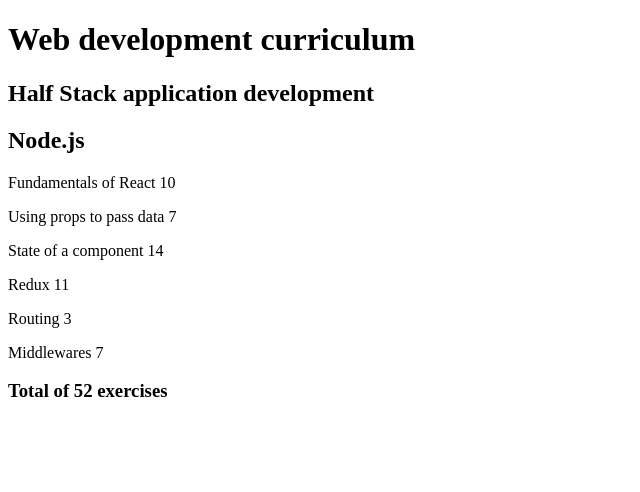
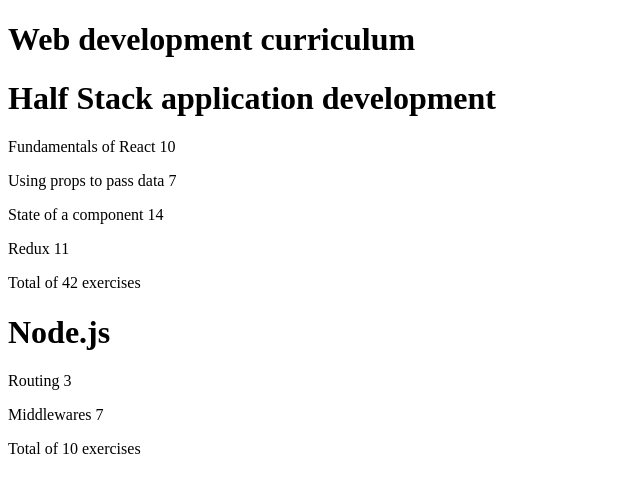
Before and after one commit to FremyCode/FullStackOpen2022, a React (Create React App) app: page / in a window 1280 px wide. Shown: the top 492 px of the page, without its empty margins (0-640 px from the left). Built offline with nearby package versions, Linux system fonts and the light colour scheme.

Commit message:
Working version

```diff
--- a/src/App.js
+++ b/src/App.js
@@ -46,76 +46,43 @@
     },
   ]
 
-  const Course = (props) => {
-    const Content = (props) => {
-      const Part = (props) => {
-        return (
-          <div>
-            {courses.map((course) =>
-              (course.parts.map((part) =>
-                (<p key={part.id}>{part.name} {part.exercises}</p>))
-              ))}
-          </div>
-        )
-      }
+  const Header = props =>
+  <h1>{props.course.name}</h1>
 
-      return (
+const Total = (props) => {
+  const parts = props.course.parts.map(course => course.exercises)
+
+  return (
+    <p>Total of {parts.reduce((s, p) => s + p)} exercises</p>
+  )
+}
+
+const Part = props =>
+  <p>{props.name} {props.exercises}</p>
+
+const Content = (props) => {
+    return (
         <div>
-          <Part/>
+            {props.course.parts.map(part => <Part key={part.id} name={part.name} exercises={part.exercises} />)}
         </div>
-      )
-    }
-
-    const Header = (props) => {
-      /* console.log("Header courses", courses) */
-
-      return (
-        <div>
-          {courses.map((course) => (
-            <h2 key={course.id}>{course.name}</h2>
-          ))}
-        </div>
-      )
-    }
-
-    const Total = () => {
-      const initialValue = 0
-      console.log("Courses", courses)
-      let partsArray = []
-
-      for (var j = 0; j < courses.length; j++)
-
-      for (var i = 0; i < courses[j].parts.length; i++){
-      partsArray.push(courses[j].parts[i].exercises)
-     }
-
-
-
-      const sumOfExercises = partsArray.reduce(
-        (prevValue, currValue) => prevValue + currValue,
-        initialValue
-      )
-
-      return (
-        <div>
-          <h3>Total of {sumOfExercises} exercises</h3>
-        </div>
-      )
-    }
+    )
+}
+const Course = (props) => {
+    console.log(props)
 
     return (
-      <div>
-        <Header course={courses} />
-        <Content parts={courses.parts} />
-        <Total parts={courses.parts} />
-      </div>
+        <div>
+            <Header course={props.course} />
+            <Content course={props.course} />
+            <Total course={props.course} />
+        </div>
     )
   }
 
   return (
     <div>
       <h1>Web development curriculum</h1>
-      <Course course={courses}/>
+      {courses.map(course => <Course key = {courses.id} course={course} />)}
     </div>
   )
 }
```
